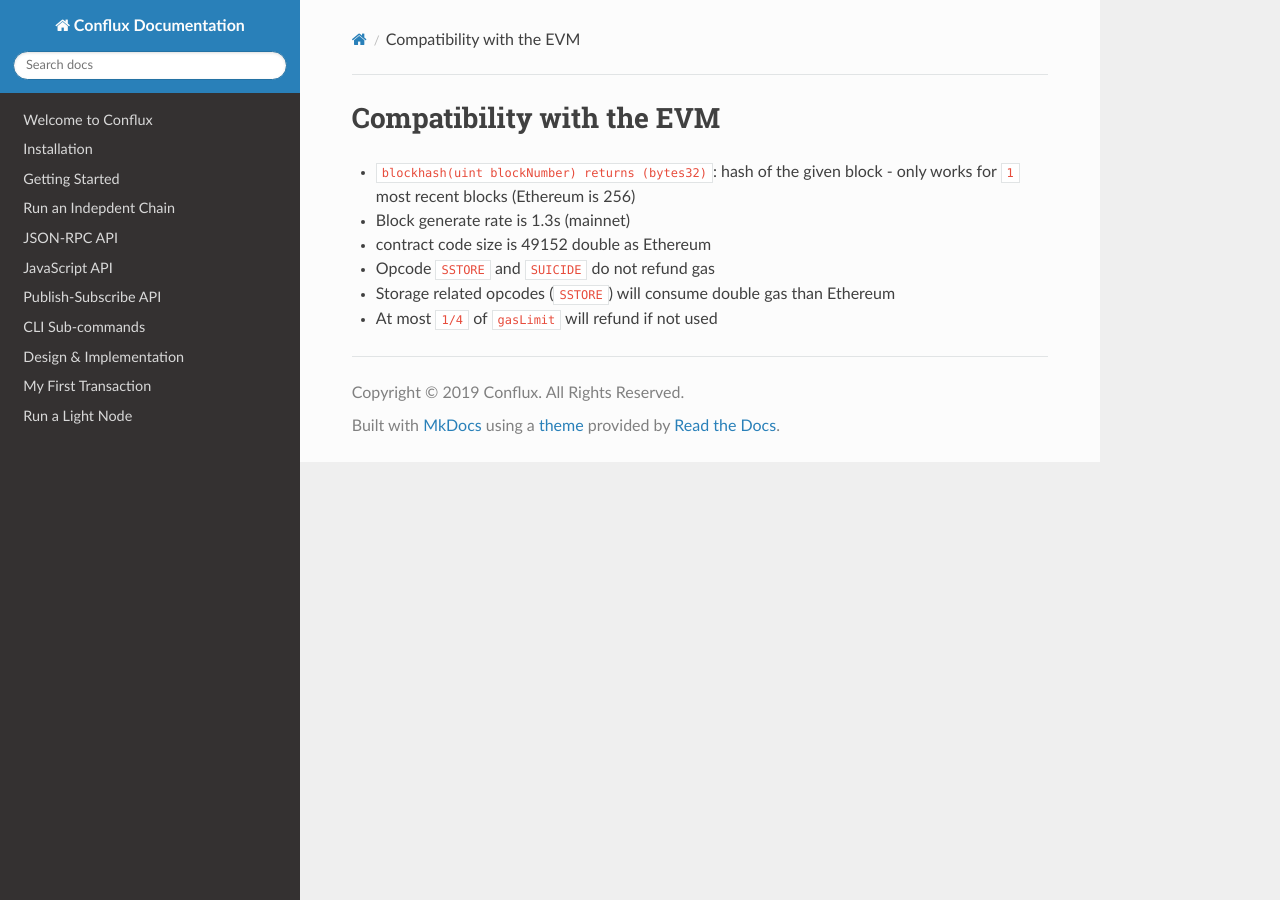
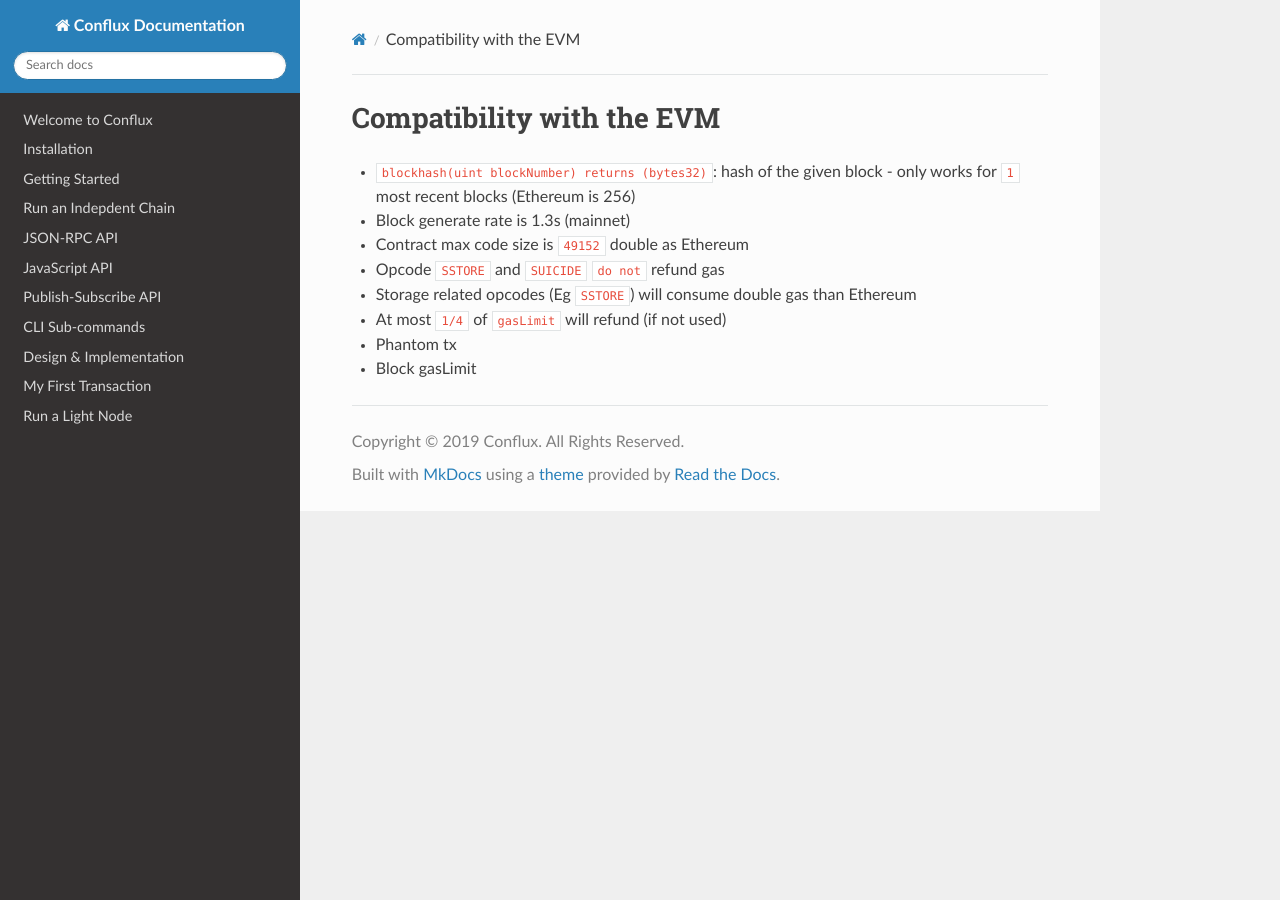
Before and after one commit to Conflux-Chain/conflux-doc, an MkDocs documentation site: the page built from docs/EVM-Space/evm_compatibility.md, in a window 1280 px wide. Built offline with MkDocs 1.6.1, drawn with Linux system fonts in a browser that asks for light colours; nearby versions of some CDN libraries.

Commit message:
update evm rpc compatibility doc

```diff
--- a/docs/EVM-Space/evm_compatibility.md
+++ b/docs/EVM-Space/evm_compatibility.md
@@ -2,7 +2,9 @@
 
 * `blockhash(uint blockNumber) returns (bytes32)`: hash of the given block - only works for `1` most recent blocks (Ethereum is 256)
 * Block generate rate is 1.3s (mainnet)
-* contract code size is 49152 double as Ethereum
-* Opcode `SSTORE` and `SUICIDE` do not refund gas
-* Storage related opcodes (`SSTORE`) will consume double gas than Ethereum
-* At most `1/4` of `gasLimit` will refund if not used
+* Contract max code size is `49152` double as Ethereum
+* Opcode `SSTORE` and `SUICIDE` `do not` refund gas
+* Storage related opcodes (Eg `SSTORE`) will consume double gas than Ethereum
+* At most `1/4` of `gasLimit` will refund (if not used)
+* Phantom tx
+* Block gasLimit
```
Also changed, not shown: docs/EVM-Space/RPC_Compatibility.md (+6 -6 lines), docs/EVM-Space/cross_space_zh.md (+0 -2 lines).
